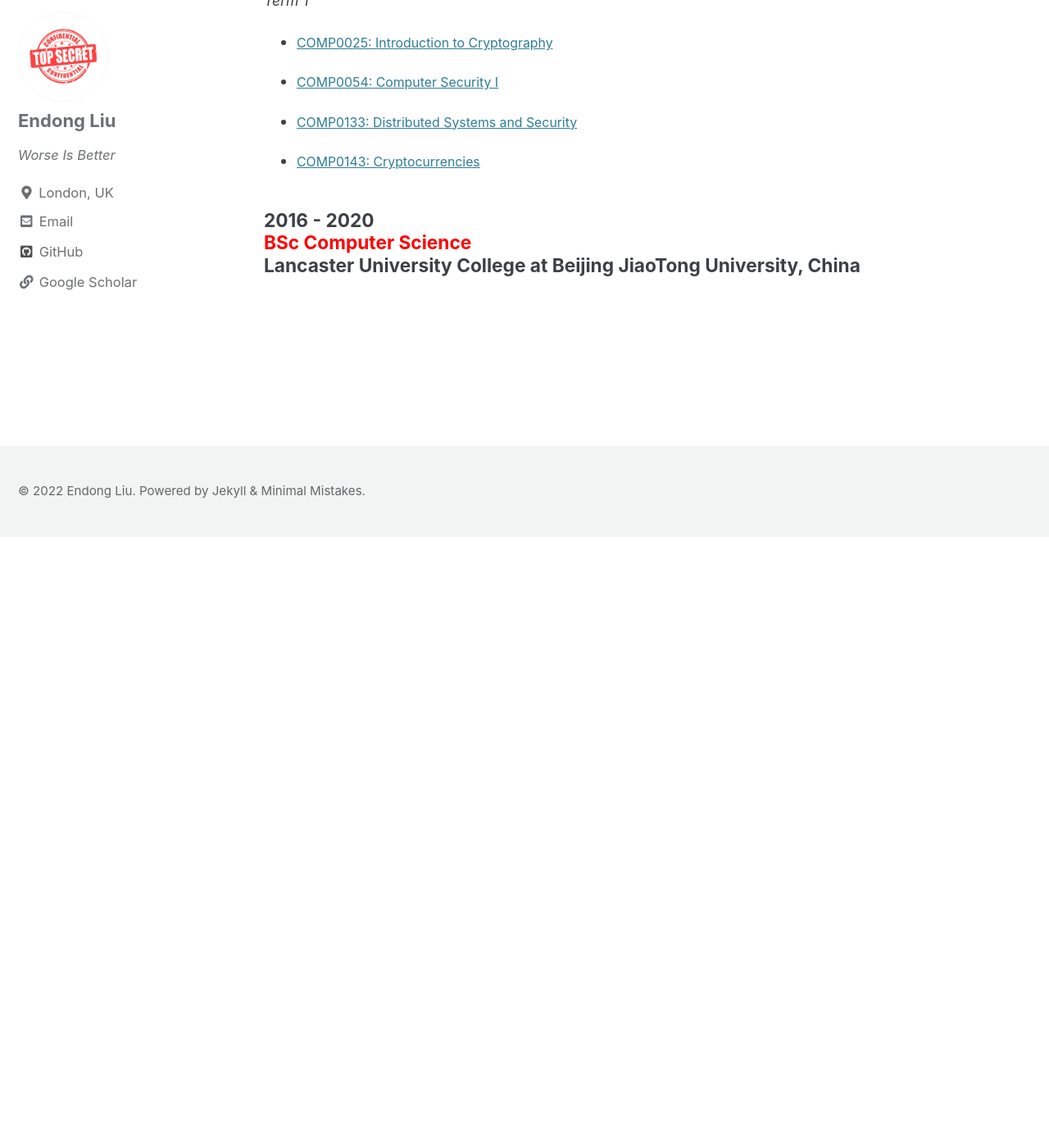
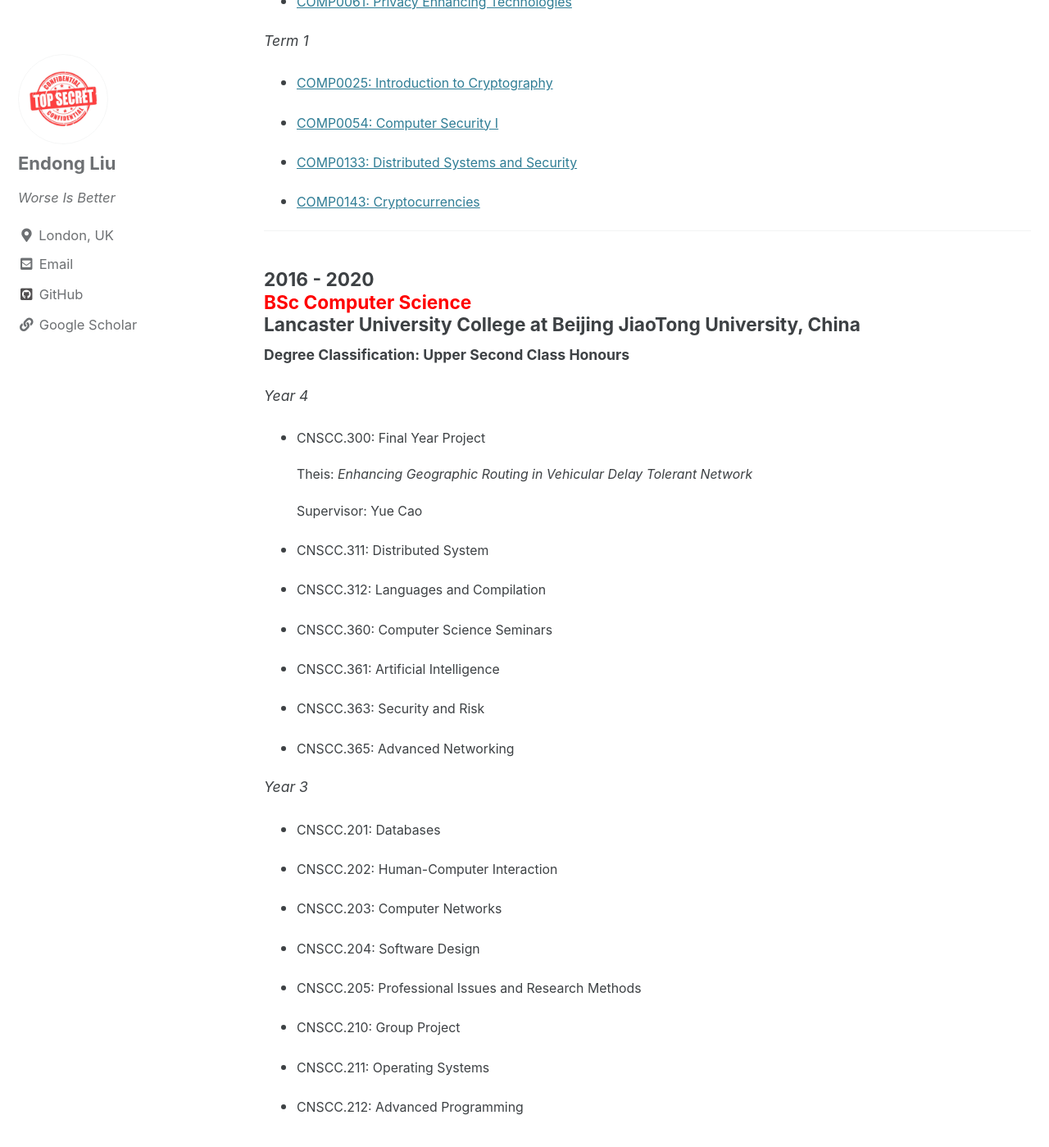
Before and after one commit to ZzPoLariszZ/zzpolariszz.github.io, a Jekyll site: the page built from _pages/education.md, in a window 1280 px wide and 1400 px high, scrolled down 745 px. Shown: the whole window at 82% size. Built offline with Jekyll 4.4.1, drawn with Linux system fonts in a browser that asks for light colours; cached includes are drawn as plain includes; some of the changed text lies outside the part shown.

Commit message:
Update education.md

```diff
--- a/_pages/education.md
+++ b/_pages/education.md
@@ -7,6 +7,8 @@ classes: wide
 ---
 
 ##### 2021 - 2022 <br> <span style="color: red">MSc Information Security</span> <br> University College London, United Kingdom
+
+**Predicted Degree Classification: Distinction**
 
 *Term 3*
 
@@ -36,4 +38,46 @@ classes: wide
 
 - [COMP0143: Cryptocurrencies](https://www.ucl.ac.uk/module-catalogue/modules/cryptocurrencies/COMP0143)
 
+---
+
 ##### 2016 - 2020 <br> <span style="color: red">BSc Computer Science</span> <br> Lancaster University College at Beijing JiaoTong University, China
+
+**Degree Classification: Upper Second Class Honours**
+
+*Year 4*
+
+- CNSCC.300: Final Year Project
+
+    Theis: *Enhancing Geographic Routing in Vehicular Delay Tolerant Network*
+
+    Supervisor: Yue Cao
+
+- CNSCC.311: Distributed System
+
+- CNSCC.312: Languages and Compilation
+
+- CNSCC.360: Computer Science Seminars
+
+- CNSCC.361: Artificial Intelligence
+
+- CNSCC.363: Security and Risk
+
+- CNSCC.365: Advanced Networking
+
+*Year 3*
+
+- CNSCC.201: Databases
+
+- CNSCC.202: Human-Computer Interaction
+
+- CNSCC.203: Computer Networks
+
+- CNSCC.204: Software Design
+
+- CNSCC.205: Professional Issues and Research Methods
+
+- CNSCC.210: Group Project
+
+- CNSCC.211: Operating Systems
+
+- CNSCC.212: Advanced Programming
```
